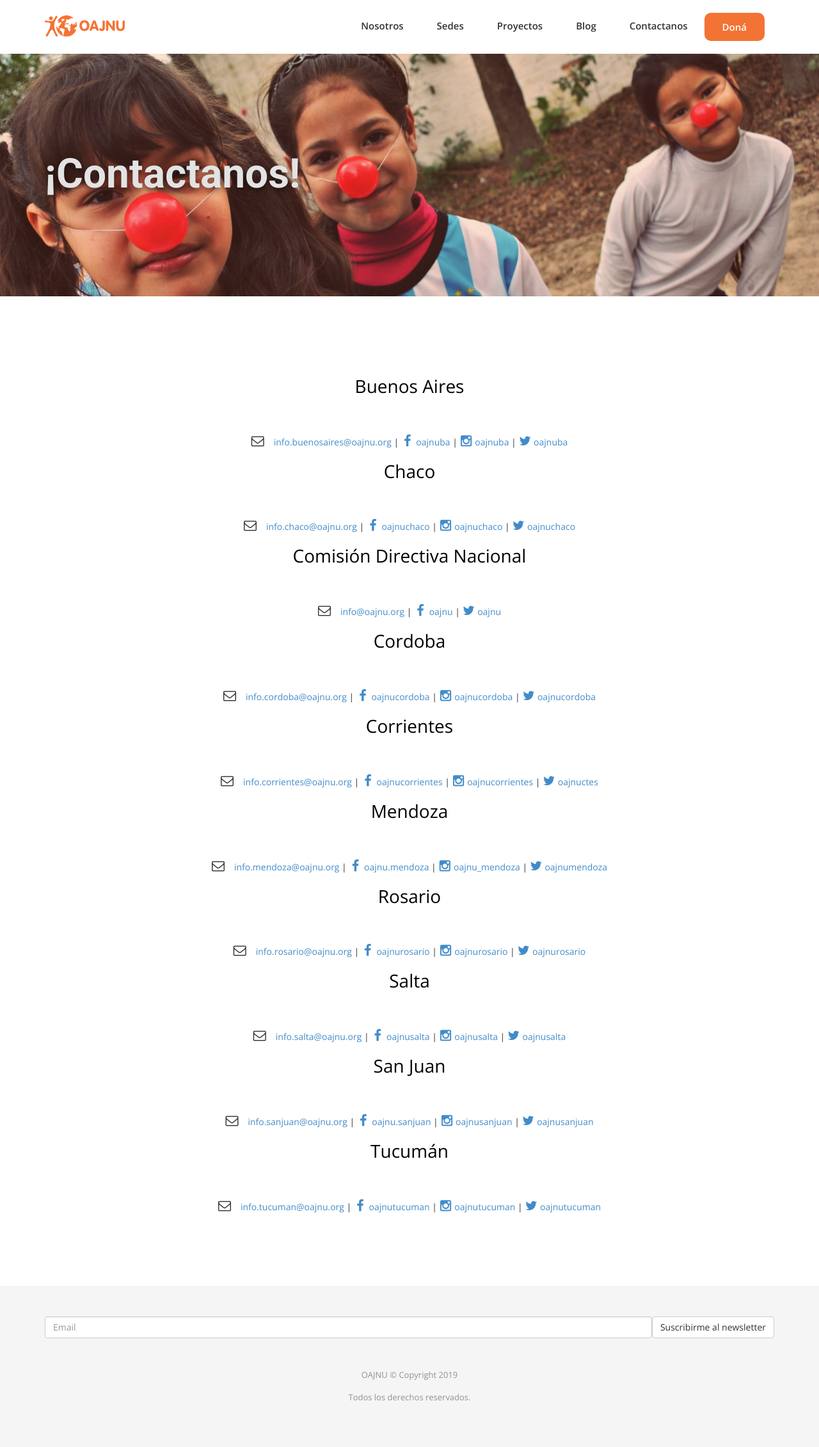
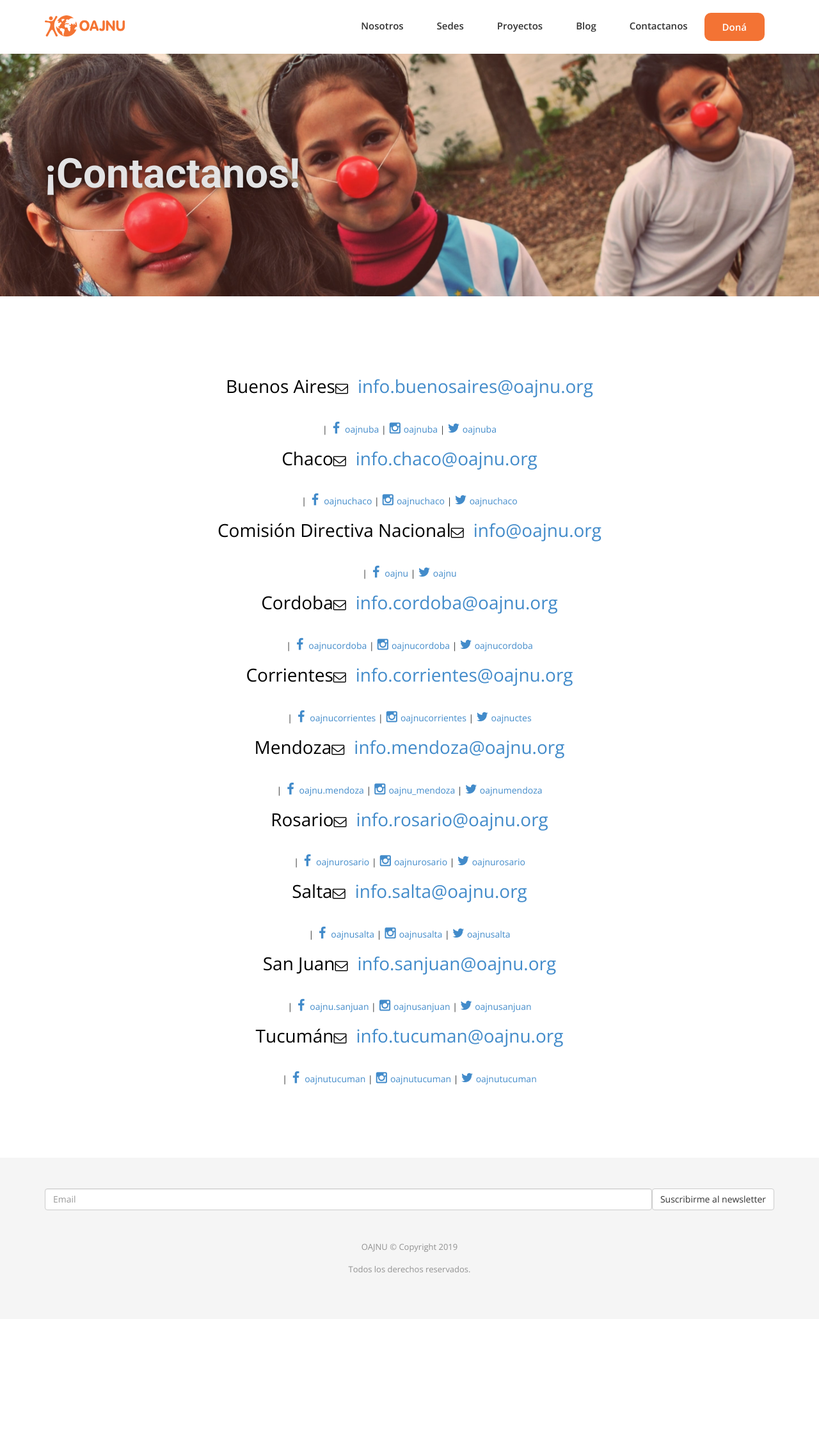
Before and after one commit to OAJNU/oajnu.github.io, a Jekyll site: the page built from contactanos.html, in a window 1280 px wide. Shown: the whole page at 64% size. Built offline with Jekyll 4.4.1, drawn with Linux system fonts in a browser that asks for light colours; nearby versions of some CDN libraries; some web fonts are replaced; after the commit the page ends 2061 px from its top, so only the background shows below that.

Commit message:
Editando contacto

```diff
--- a/contactanos.html
+++ b/contactanos.html
@@ -26,8 +26,7 @@ permalink: /contactanos/
           <ul class="address-block">
             {% for sede in site.sedes %}
             <li>
-              <h2>{{ sede.title | uppercase }}</h2><br>
-              <i class="fa fa-envelope-o"></i><a href="mailto:{{ sede.email }}"  title="Email">{{ sede.email }}</a>
+              <h2>{{ sede.title | uppercase }}<i class="fa fa-envelope-o"></i><a href="mailto:{{ sede.email }}"  title="Email">{{ sede.email }}</a></h2>
               {% if sede.socialmedia.size > 0 %}
               {% for socialmedia in sede.socialmedia %}
                | <a href="https://www.{{ socialmedia[0] }}.com/{{ socialmedia[1] }}" title="{{ socialmedia[0] }}"><i class="fa fa-{{ socialmedia[0] }}" style="margin-right: 0;"></i> {{ socialmedia[1] }}</a>
```
